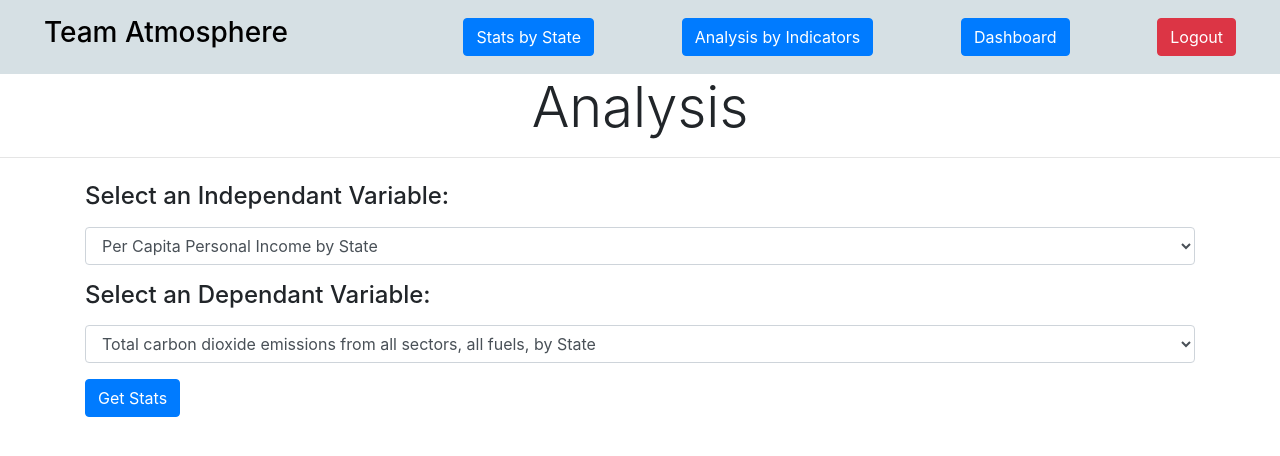
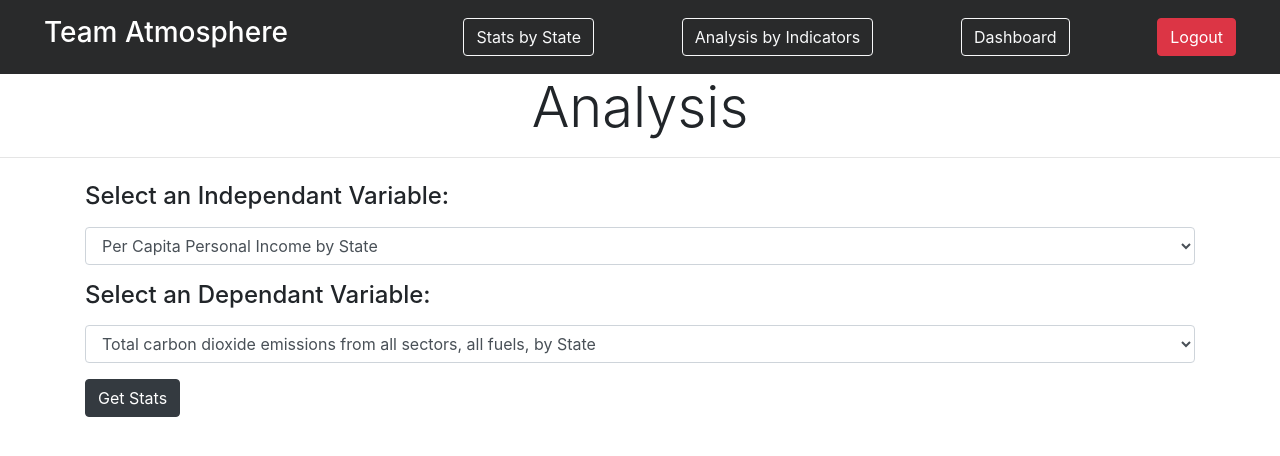
Before and after one commit to aliceni7/atmosphere, a Flask app: page /analysis in a window 1280 px wide. Shown: the top 456 px of the page. Run offline with Flask 2, Linux system fonts and the light colour scheme; a user stored in the database is signed in; parts of the project's set-up code (start-up, migrations or seed data) failed here and were passed over; some libraries are stand-ins or nearby versions.

Commit message:
dark theme to master

```diff
--- a/templates/analysis.html
+++ b/templates/analysis.html
@@ -67,7 +67,7 @@
 			  <option value="coal">Total coal consumption for electric power, by state</option>
             </select>
         </div>
-        <button class="btn btn-primary" type="submit">Get Stats</button>
+        <button class="btn btn-dark" type="submit">Get Stats</button>
     </form>
 </div>
 
--- a/templates/base.html
+++ b/templates/base.html
@@ -11,18 +11,18 @@
 </head>
 <body>
     <nav style="position: sticky; top: 0; z-index:1;">
-        <nav class="container-fluid py-3" style="background: #d6e0e4;">
+        <nav class="container-fluid py-3" style="background: #292a2b;">
             <div class="row align-items-center justify-content-around">
-                <a class="h3" style="text-decoration: none; color: black;" href="/">Team Atmosphere<a>
+                <a class="h3" style="text-decoration: none; color: white;" href="/">Team Atmosphere<a>
                 {% if 'username' not in session %}
-                <a class="" style="justify-self:center;" class="" href="/login"> <button style="justify-self: center;"class="col btn btn-primary">Login</button> </a>
-                <a class="" style="justify-self:center;" class="" href="/register"> <button style="justify-self: center;"class="col btn btn-primary">Register</button> </a>
+                <a class="" style="justify-self:center;" class="" href="/login"> <button style="justify-self: center;"class="col btn btn-outline-light">Login</button> </a>
+                <a class="" style="justify-self:center;" class="" href="/register"> <button style="justify-self: center;"class="col btn btn-outline-light">Register</button> </a>
                 {% endif %}
-                <a class="" style="justify-self:center;" class="" href="/lookup"> <button style="justify-self: center;"class="col btn btn-primary">Stats by State</button> </a>
-                <a class="" style="justify-self:center;" class="" href="/analysis"> <button style="justify-self: center;"class="col btn btn-primary">Analysis by Indicators</button> </a>
+                <a class="" style="justify-self:center;" class="" href="/lookup"> <button style="justify-self: center;"class="col btn btn-outline-light">Stats by State</button> </a>
+                <a class="" style="justify-self:center;" class="" href="/analysis"> <button style="justify-self: center;"class="col btn btn-outline-light">Analysis by Indicators</button> </a>
 
                 {% if 'username' in session %}
-                <a class="" style="justify-self:center;" class="" href="/welcome"> <button style="justify-self: center;"class="col btn btn-primary">Dashboard</button> </a>
+                <a class="" style="justify-self:center;" class="" href="/welcome"> <button style="justify-self: center;"class="col btn btn-outline-light">Dashboard</button> </a>
                 <a class="" style="justify-self:center;" class="" href="/logout"> <button style="justify-self: center;"class="col btn btn-danger">Logout</button> </a>
                 {% endif %}
             </div>
--- a/templates/login.html
+++ b/templates/login.html
@@ -28,7 +28,7 @@
           <input class="form-control" type="text" name="password" placeholder="Password"> <br><br>
         </div>
         <div class="form-group justify-content-center">
-          <button type="submit" name="submit" class="btn btn-primary">Login</button>
+          <button type="submit" name="submit" class="btn btn-dark">Login</button>
         </div>
       </form>
     </div>
--- a/templates/lookup.html
+++ b/templates/lookup.html
@@ -25,7 +25,7 @@
                     {% endfor %}
                 </select>
             </div>
-            <button class="btn btn-primary" type="submit">Get Stats</button>
+            <button class="btn btn-dark" type="submit">Get Stats</button>
         </form>
         {% if income %}
             <div class="card text-center my-3">
--- a/templates/register.html
+++ b/templates/register.html
@@ -33,7 +33,7 @@
           <input class="form-control" type="text" name="confirm" placeholder="Confirm Password"> <br><br>
         </div>
         <div class="form-group justify-content-center">
-          <button type="submit" name="submit" class="btn btn-primary">Register</button>
+          <button type="submit" name="submit" class="btn btn-dark">Register</button>
         </div>
       </form>
     </div>
```
